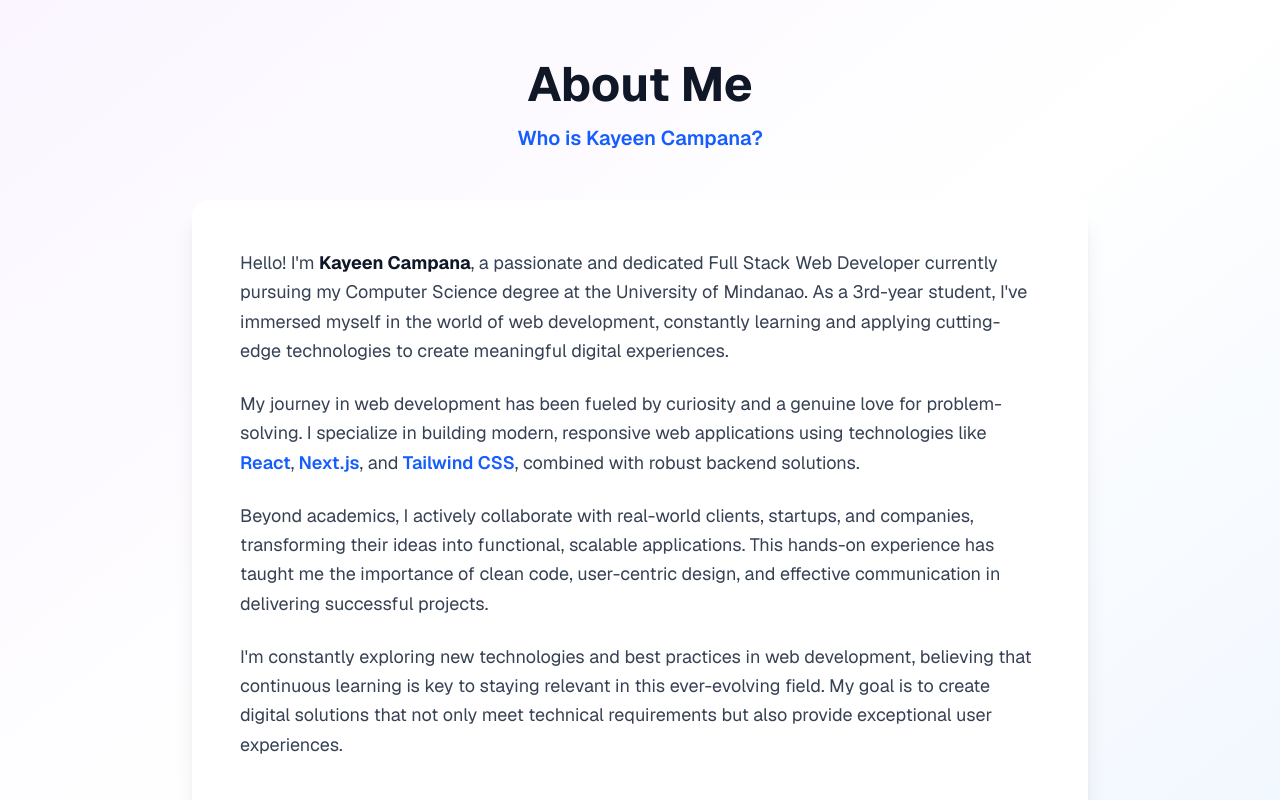
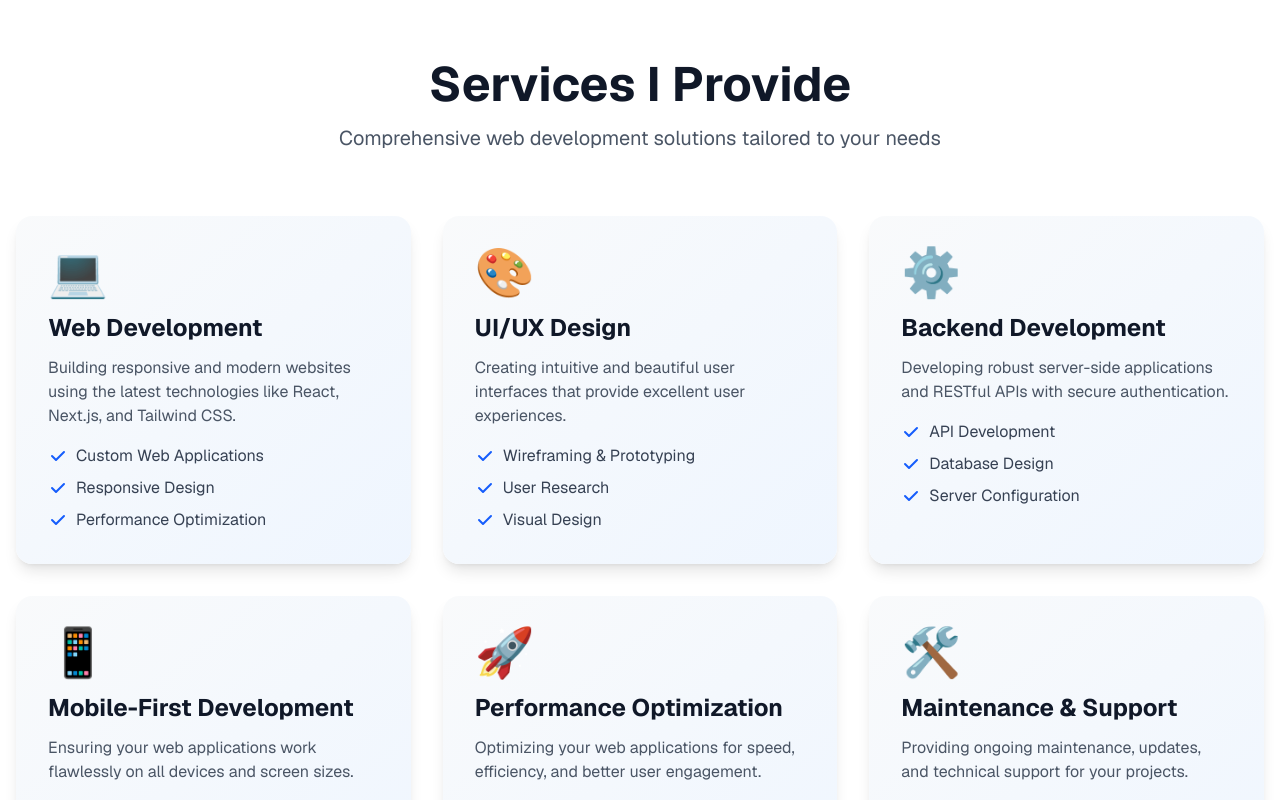
Before and after one commit to Topor24k/Personal-Portfolio, a Next.js app in the folder portfolio/: page / in a window 1280 px wide. Shown: the part 820-1620 px from the top of the page. Built offline with nearby package versions, Linux system fonts and the light colour scheme.

Commit message:
Added Service

```diff
--- /dev/null
+++ b/portfolio/components/ServicesSection.tsx
@@ -0,0 +1,91 @@
+export default function ServicesSection() {
+  const services = [
+    {
+      icon: '💻',
+      title: 'Web Development',
+      description: 'Building responsive and modern websites using the latest technologies like React, Next.js, and Tailwind CSS.',
+      features: ['Custom Web Applications', 'Responsive Design', 'Performance Optimization']
+    },
+    {
+      icon: '🎨',
+      title: 'UI/UX Design',
+      description: 'Creating intuitive and beautiful user interfaces that provide excellent user experiences.',
+      features: ['Wireframing & Prototyping', 'User Research', 'Visual Design']
+    },
+    {
+      icon: '⚙️',
+      title: 'Backend Development',
+      description: 'Developing robust server-side applications and RESTful APIs with secure authentication.',
+      features: ['API Development', 'Database Design', 'Server Configuration']
+    },
+    {
+      icon: '📱',
+      title: 'Mobile-First Development',
+      description: 'Ensuring your web applications work flawlessly on all devices and screen sizes.',
+      features: ['Responsive Layouts', 'Touch Optimization', 'Progressive Web Apps']
+    },
+    {
+      icon: '🚀',
+      title: 'Performance Optimization',
+      description: 'Optimizing your web applications for speed, efficiency, and better user engagement.',
+      features: ['Code Optimization', 'SEO Enhancement', 'Load Time Reduction']
+    },
+    {
+      icon: '🛠️',
+      title: 'Maintenance & Support',
+      description: 'Providing ongoing maintenance, updates, and technical support for your projects.',
+      features: ['Bug Fixes', 'Feature Updates', 'Technical Support']
+    }
+  ];
+
+  return (
+    <section id="services" className="py-20 bg-white">
+      <div className="container mx-auto px-4">
+        {/* Section Header */}
+        <div className="text-center mb-16">
+          <h2 className="text-4xl md:text-5xl font-bold text-gray-900 mb-4">
+            Services I Provide
+          </h2>
+          <p className="text-xl text-gray-600 max-w-2xl mx-auto">
+            Comprehensive web development solutions tailored to your needs
+          </p>
+        </div>
+
+        {/* Services Grid */}
+        <div className="grid grid-cols-1 md:grid-cols-2 lg:grid-cols-3 gap-8">
+          {services.map((service, index) => (
+            <div
+              key={index}
+              className="bg-gradient-to-br from-gray-50 to-blue-50 p-8 rounded-2xl shadow-lg hover:shadow-xl transition-all duration-300 transform hover:-translate-y-2"
+            >
+              {/* Icon */}
+              <div className="text-5xl mb-4">{service.icon}</div>
+
+              {/* Title */}
+              <h3 className="text-2xl font-bold text-gray-900 mb-3">
+                {service.title}
+              </h3>
+
+              {/* Description */}
+              <p className="text-gray-600 mb-4">
+                {service.description}
+              </p>
+
+              {/* Features */}
+              <ul className="space-y-2">
+                {service.features.map((feature, idx) => (
+                  <li key={idx} className="flex items-center text-gray-700">
+                    <svg className="w-5 h-5 text-blue-600 mr-2" fill="currentColor" viewBox="0 0 20 20">
+                      <path fillRule="evenodd" d="M16.707 5.293a1 1 0 010 1.414l-8 8a1 1 0 01-1.414 0l-4-4a1 1 0 011.414-1.414L8 12.586l7.293-7.293a1 1 0 011.414 0z" clipRule="evenodd" />
+                    </svg>
+                    {feature}
+                  </li>
+                ))}
+              </ul>
+            </div>
+          ))}
+        </div>
+      </div>
+    </section>
+  );
+}
```
